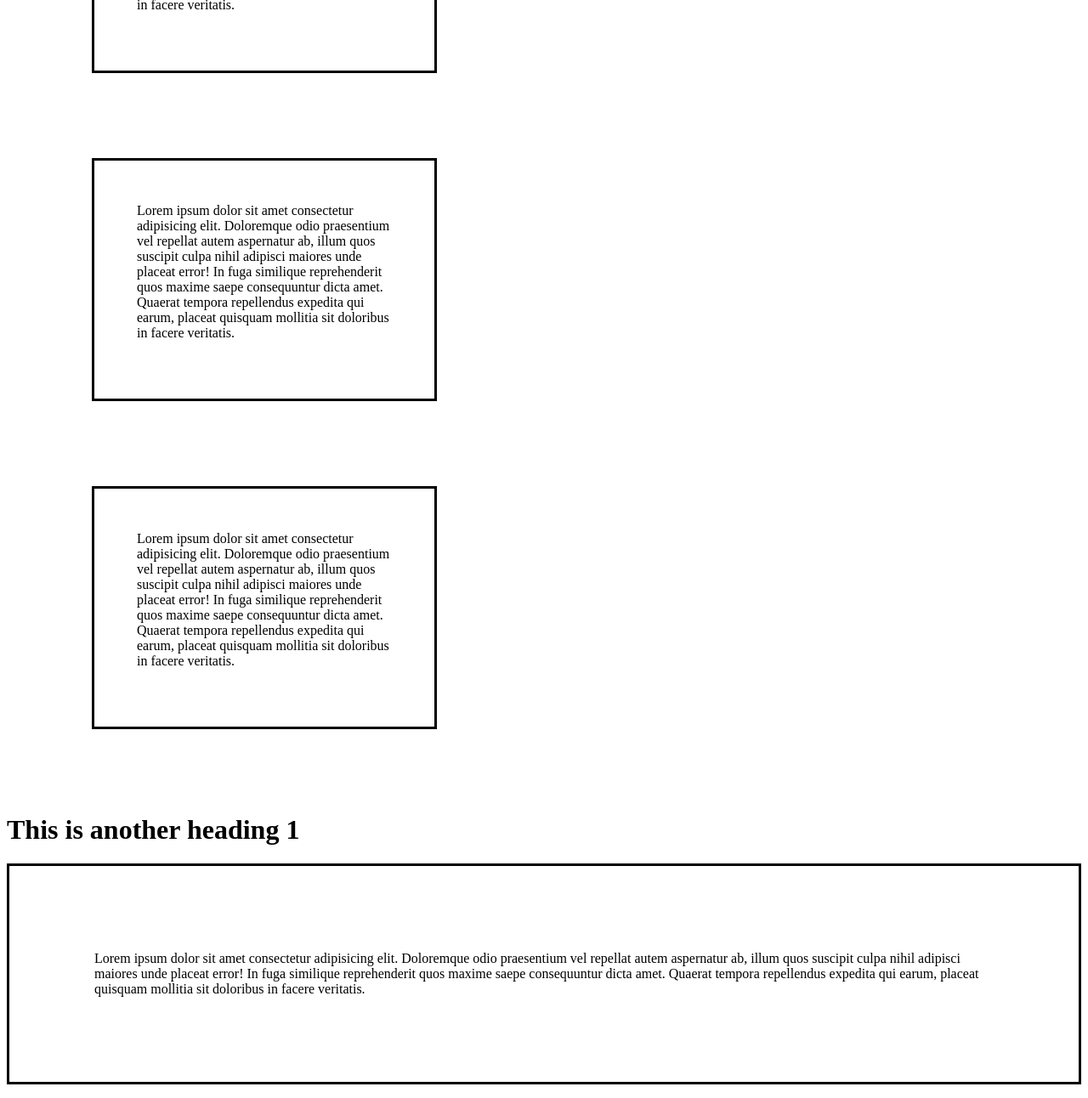
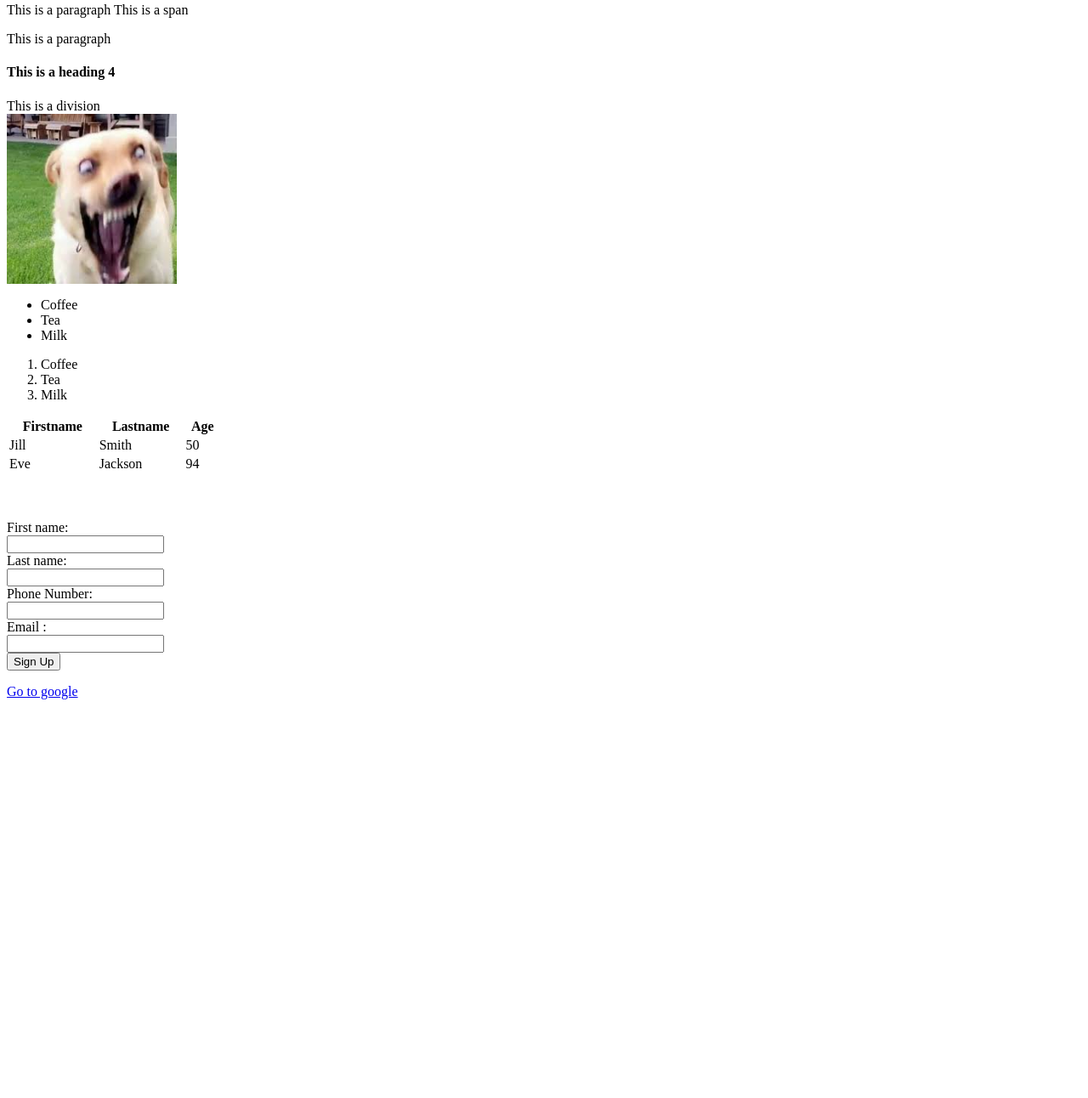
Before and after one commit to pankajsherchan/WebDevelopmentTraining, a plain HTML site: page index.html in a window 1280 px wide. Shown: the part 345-1637 px from the top of the page at 85% size. After the commit the page ends 1176 px from the top, so only its background shows below. Drawn offline with Linux system fonts and the light colour scheme.

Commit message:
basic html stuff

```diff
--- a/index.css
+++ /dev/null
@@ -1,60 +0,0 @@
-/* h1 {
-  color: red;
-}
-
-p {
-  background-color: yellow;
-} */
-
-/* ID - target ID with # */
-/* #firstheading {
-  color: red;
-}
-
-#secondheading {
-  color: blue;
-}
-
-#firstparagraph {
-  background-color: yellow;
-}
-
-#secondparagraph {
-  background-color: brown;
-} */
-
-/* target class with . */
-
-/* Spacing */
-
-/* margin */
-/* padding */
-
-.firstHeading {
-  margin: 0 auto;
-}
-
-.firstparagraph {
-  margin-top: 100px;
-  margin-left: 100px;
-  margin-right: 100px;
-  margin-bottom: 100px;
-  border-style: solid;
-
-  padding-top: 50px;
-  padding-left: 50px;
-  padding-right: 50px;
-  padding-bottom: 50px;
-
-  width: 300px;
-  height: 180px;
-}
-
-.secondparagraph {
-  padding-top: 100px;
-  padding-left: 100px;
-  padding-right: 100px;
-  padding-bottom: 100px;
-
-  border-style: solid;
-}
--- a/index.html
+++ b/index.html
@@ -1,74 +1,96 @@
 <html>
   <head>
-    <title>Basic CSS Training</title>
-    <!-- INTERNAL CSS -->
-    <!-- <style>
-      h1 {
-        color: red;
-      }
-
-      p {
-        background-color: yellow;
-      }
-    </style> -->
-
-    <link rel="stylesheet" type="text/css" href="index.css" />
+    <title>Web Development Training</title>
   </head>
 
   <body>
-    <!-- Inline CSS -->
-    <!-- <h1 style="color: red">Heading 1</h1> -->
 
-    <!-- Inline CSS -->
-    <!-- <p style="background-color: yellow">
-      Lorem ipsum dolor sit amet consectetur adipisicing elit. Doloremque odio
-      praesentium vel repellat autem aspernatur ab, illum quos suscipit culpa
-      nihil adipisci maiores unde placeat error! In fuga similique reprehenderit
-      quos maxime saepe consequuntur dicta amet. Quaerat tempora repellendus
-      expedita qui earum, placeat quisquam mollitia sit doloribus in facere
-      veritatis.
-    </p> -->
+    <a href="about.html"> Go to About Page</a>
 
-    <!-- ID AND CLASS -->
+    <!-- Heading -->
+    <h1>This is heading 1</h1>
+    <h2>This is heading 2</h2>
+    <h3>This is heading 3</h3>
+    <h4>This is heading 4</h4>
+    <h5>This is heading 5</h5>
+    <h6>This is heading 6</h6>
 
-    <h1 class="firstheading">Heading 1</h1>
+    <!-- Paragraphs -->
+    span is inline element - displays in same line
+    <p>This is a paragraph <span> This is a span </span></p>
 
-    <p class="firstparagraph">
-      Lorem ipsum dolor sit amet consectetur adipisicing elit. Doloremque odio
-      praesentium vel repellat autem aspernatur ab, illum quos suscipit culpa
-      nihil adipisci maiores unde placeat error! In fuga similique reprehenderit
-      quos maxime saepe consequuntur dicta amet. Quaerat tempora repellendus
-      expedita qui earum, placeat quisquam mollitia sit doloribus in facere
-      veritatis.
-    </p>
+    <!-- block element displays in separate line -->
+    <p>This is a paragraph <h4> This is a heading 4 </h4></p>
 
-    <p class="firstparagraph">
-      Lorem ipsum dolor sit amet consectetur adipisicing elit. Doloremque odio
-      praesentium vel repellat autem aspernatur ab, illum quos suscipit culpa
-      nihil adipisci maiores unde placeat error! In fuga similique reprehenderit
-      quos maxime saepe consequuntur dicta amet. Quaerat tempora repellendus
-      expedita qui earum, placeat quisquam mollitia sit doloribus in facere
-      veritatis.
-    </p>
+    <div>
+        This is a division
+    </div>
 
-    <p class="firstparagraph">
-      Lorem ipsum dolor sit amet consectetur adipisicing elit. Doloremque odio
-      praesentium vel repellat autem aspernatur ab, illum quos suscipit culpa
-      nihil adipisci maiores unde placeat error! In fuga similique reprehenderit
-      quos maxime saepe consequuntur dicta amet. Quaerat tempora repellendus
-      expedita qui earum, placeat quisquam mollitia sit doloribus in facere
-      veritatis.
-    </p>
+    <!-- Image -->
+    <img src="dog.jpeg" alt="Random Dog" width="200" height="200">
 
-    <h1 class="secondheading">This is another heading 1</h1>
+    <!-- Lists -->
+    <!-- Unordered List -->
+    <ul>
+      <!-- list item -->
+      <li>Coffee</li>
+      <li>Tea</li>
+      <li>Milk</li>
+    </ul>
 
-    <p class="secondparagraph">
-      Lorem ipsum dolor sit amet consectetur adipisicing elit. Doloremque odio
-      praesentium vel repellat autem aspernatur ab, illum quos suscipit culpa
-      nihil adipisci maiores unde placeat error! In fuga similique reprehenderit
-      quos maxime saepe consequuntur dicta amet. Quaerat tempora repellendus
-      expedita qui earum, placeat quisquam mollitia sit doloribus in facere
-      veritatis.
-    </p>
+    <!-- ordered list -->
+    <ol>
+      <li>Coffee</li>
+      <li>Tea</li>
+      <li>Milk</li>
+    </ol>
+
+    <!-- Table -->
+    <table style="width:20%">
+      <!-- table row -->
+      <tr>
+        <!-- table heading -->
+        <th>Firstname</th>
+        <th>Lastname</th>
+        <th>Age</th>
+      </tr>
+      <tr>
+        <!-- table data -->
+        <td>Jill</td>
+        <td>Smith</td>
+        <td>50</td>
+      </tr>
+      <tr>
+        <td>Eve</td>
+        <td>Jackson</td>
+        <td>94</td>
+      </tr>
+    </table>
+
+    <br />
+    <br />
+    <br />
+    <!-- FORM -->
+    <form>
+      <!--
+        for - this is an attribute
+        attribute - to give more information about the html element -->
+      <label for="fname">First name:</label><br />
+      <input type="text" id="fname" name="fname" /><br />
+      <label for="lname">Last name:</label><br />
+      <input type="text" id="lname" name="lname" /> <br />
+      <label for="phone">Phone Number:</label><br />
+      <input type="number" /><br />
+      <label for="email">Email :</label><br />
+      <input type="text" /> <br />
+
+      <!-- Button -->
+      <button>
+        Sign Up
+      </button>
+    </form>
+
+    <!-- Href -->
+    <a href="http://google.com/" target="_blank"> Go to google</a>
   </body>
 </html>
```
Also changed, not shown: about.html (added, +1 -0 lines), dog.jpeg (added).
